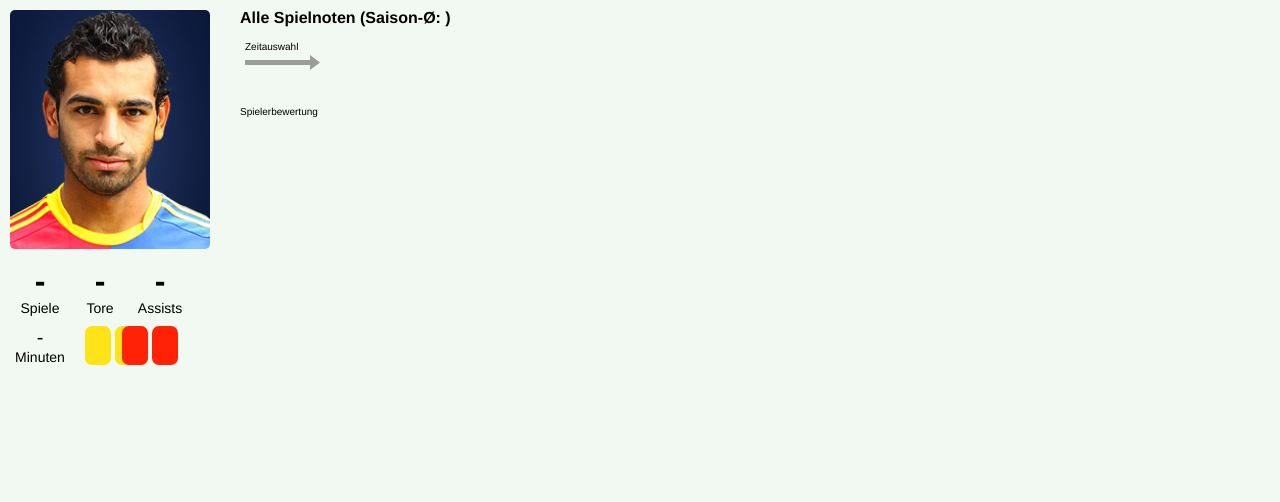
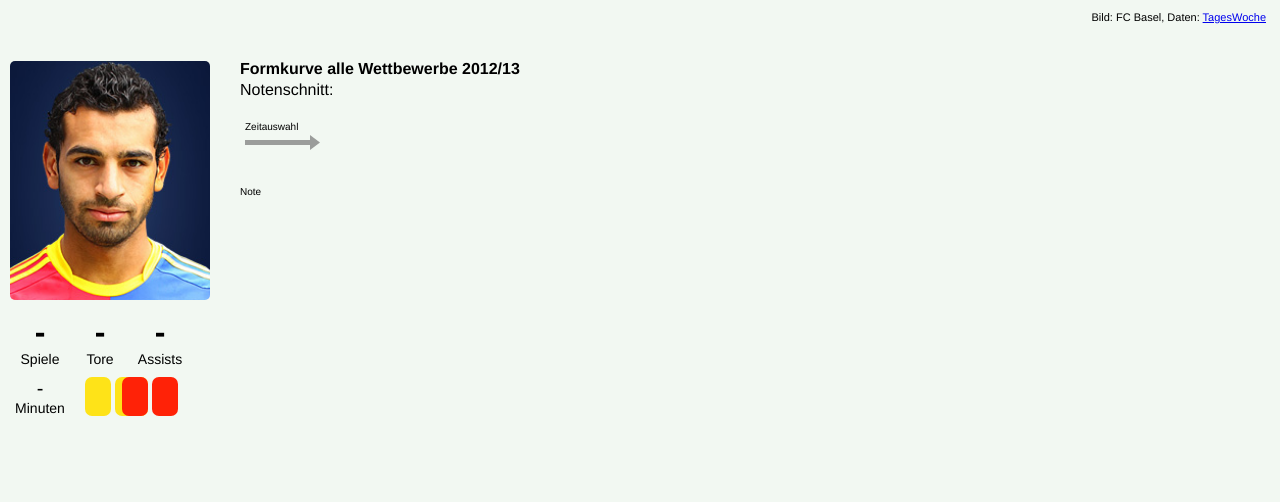
Before and after one commit to TagesWoche/scorecards, a website: page scorecard.html in a window 1280 px wide. Drawn offline with Linux system fonts and the light colour scheme.

Commit message:
Minor adjustments

```diff
--- a/css/scorecard.css
+++ b/css/scorecard.css
@@ -7,6 +7,8 @@ body {
   background-color: rgba(0,128,0,0.05);
 }
 
+h4 {font-weight: normal;margin-top: -5px;}
+
 #player-image {
 	border-radius: 5px !important;
 }
@@ -15,6 +17,7 @@ body {
   float: left;
   width: 200px;
   margin-right: 40px;
+  margin-top: 40px;
 }
 
 .profile {
@@ -121,7 +124,7 @@ div.tooltip {
   pointer-events: none;
 }
 
-.focus-svg {
+focus-svg {
   position: relative;
 }
 
@@ -130,6 +133,8 @@ div.tooltip {
 .legend text {
   font-size: 10px;
 }
+
+.credit {font-size: 11px;text-align: right;margin-right:14px;}
 
 /* Curve */
 
@@ -142,6 +147,7 @@ div.tooltip {
   float: left;
   min-width: 400px;
   position: relative;
+  margin-top: 40px;
 }
 
 .curve h3 {
@@ -182,8 +188,9 @@ div.tooltip {
 
 @media (max-width: 639px) {
 
-body {padding:4px;}
+  body {padding:4px;}
 
+  .mobile-hide {display:none;}
   .profile {
     width: 120px;
     float: left;
--- a/js/formcurve.js
+++ b/js/formcurve.js
@@ -39,7 +39,7 @@
     legend = svg_container.append('g').attr('class', 'legend');
     legend.append('path').attr('d', "M 5 25 L 5 30 L 70 30 L 70 35 L 80 27.5 L 70 20 L 70 25 L 5 25").attr('fill', '#777').attr('fill-opacity', .7);
     legend.append('text').text('Zeitauswahl').attr('transform', 'translate(5, 15)');
-    legend.append('text').text('Spielerbewertung').attr('transform', 'translate(0, 80)');
+    legend.append('text').text('Note').attr('transform', 'translate(0, 80)');
     return {
       sanitizeData: function(data) {
         var grade, index, player, sanitizedData;
@@ -174,7 +174,7 @@
             path = "M " + (x(d.date)) + " " + (y(d.averageGrade)) + " L " + (x(d.date)) + " " + (y(d.grade) - 15) + " L " + (x(d.date) + 5) + " " + (y(d.grade) - 23) + " L " + (x(d.date) - 5) + " " + (y(d.grade) - 23) + " L " + (x(d.date)) + " " + (y(d.grade) - 15);
             focus.append('path').attr('d', path).attr('stroke', 'red');
           }
-          text = "Gegner: " + d.opponent + "<br/> Note: " + d.grade + ", \n\n<b>+" + (Math.floor((d.averageGrade - d.grade) * 10) / 10) + "</b> gegenüber Team-Schnitt";
+          text = "Gegner: " + d.opponent + "<br/> Note: " + d.grade + ", \n\n<b>-" + (Math.floor((d.averageGrade - d.grade) * 10) / 10) + "</b> gegenüber Team-Schnitt";
           tooltipY = -30;
         }
         tooltip.transition().duration(200).style('opacity', .9);
--- a/scorecard.html
+++ b/scorecard.html
@@ -42,9 +42,14 @@
         </div>
       </div>
       <div class="curve">
-        <h3 id="average-grade">Alle Spielnoten (Saison-&Oslash;: <span></span>)</h3>
+        <h3>Formkurve alle Wettbewerbe 2012/13</h3>
+        <h4 id="average-grade">Notenschnitt: <span></span><h4>
       </div>
     </div>
+
+
+  <p class="credit mobile-hide">Bild: FC Basel, Daten: <a href="https://docs.google.com/a/tageswoche.ch/spreadsheet/ccc?key=0At91HUqcYc5RdDVRaVhmY1RZemlWcXNFa2l0NzhsakE#gid=0">TagesWoche</a></p>
+
   </body>
 
   <script src="js/formcurve.js"></script>
```
Also changed, not shown: index.html (+2 -2 lines).
